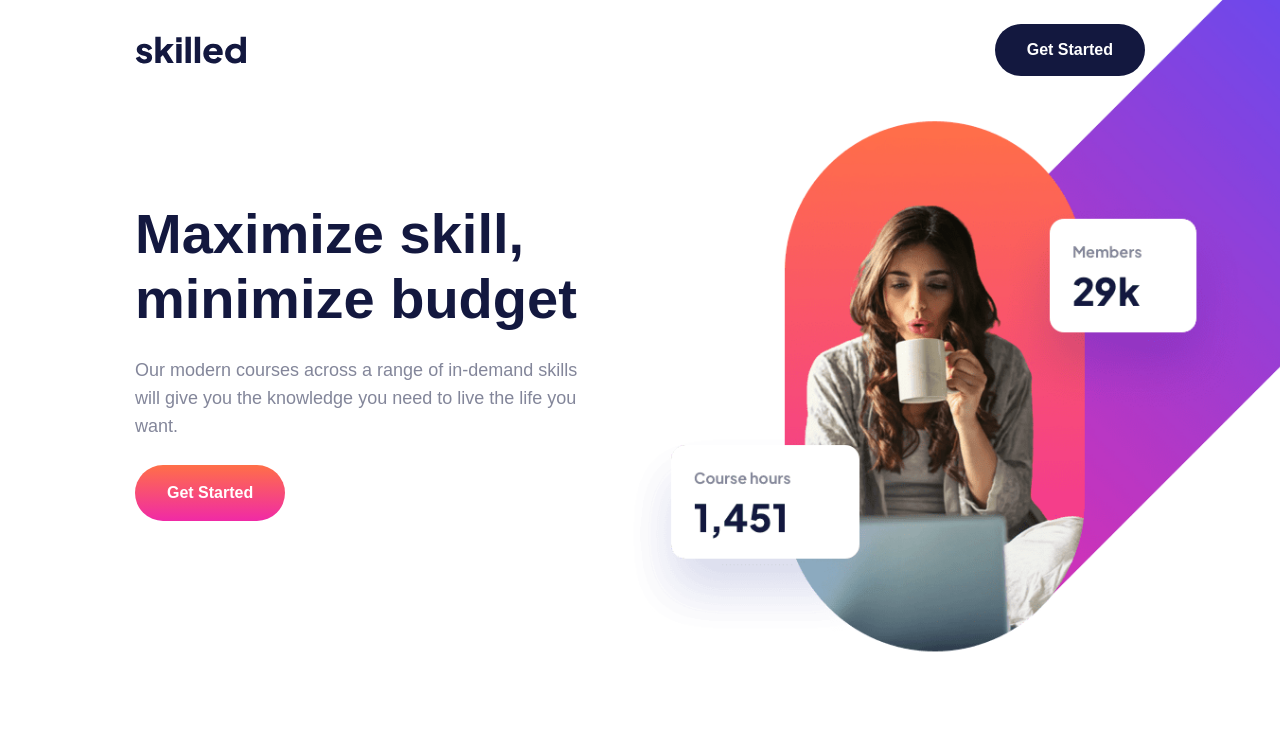
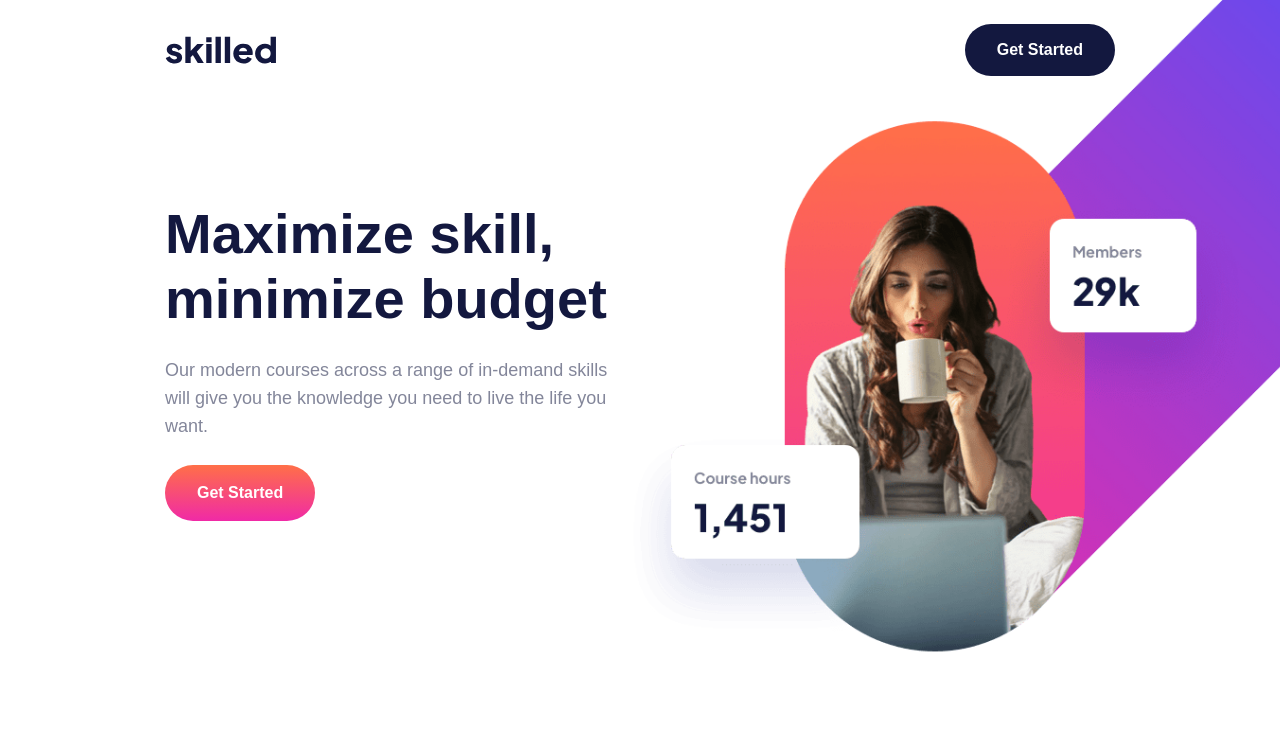
Before and after one commit to andrewkerr3956/skilled-e-learning-landing-page, a React (Create React App) app: page / in a window 1280 px wide. Shown: the top 743 px of the page. Built offline with nearby package versions, Linux system fonts and the light colour scheme.

Commit message:
Update tailwind.config.js

```diff
--- a/tailwind.config.js
+++ b/tailwind.config.js
@@ -22,7 +22,7 @@ module.exports = {
       center: true,
       padding: {
         DEFAULT: '16px',
-        xl: '135px',
+        xl: '165px',
         lg: '90px',
         md: '40px',
       }
```
